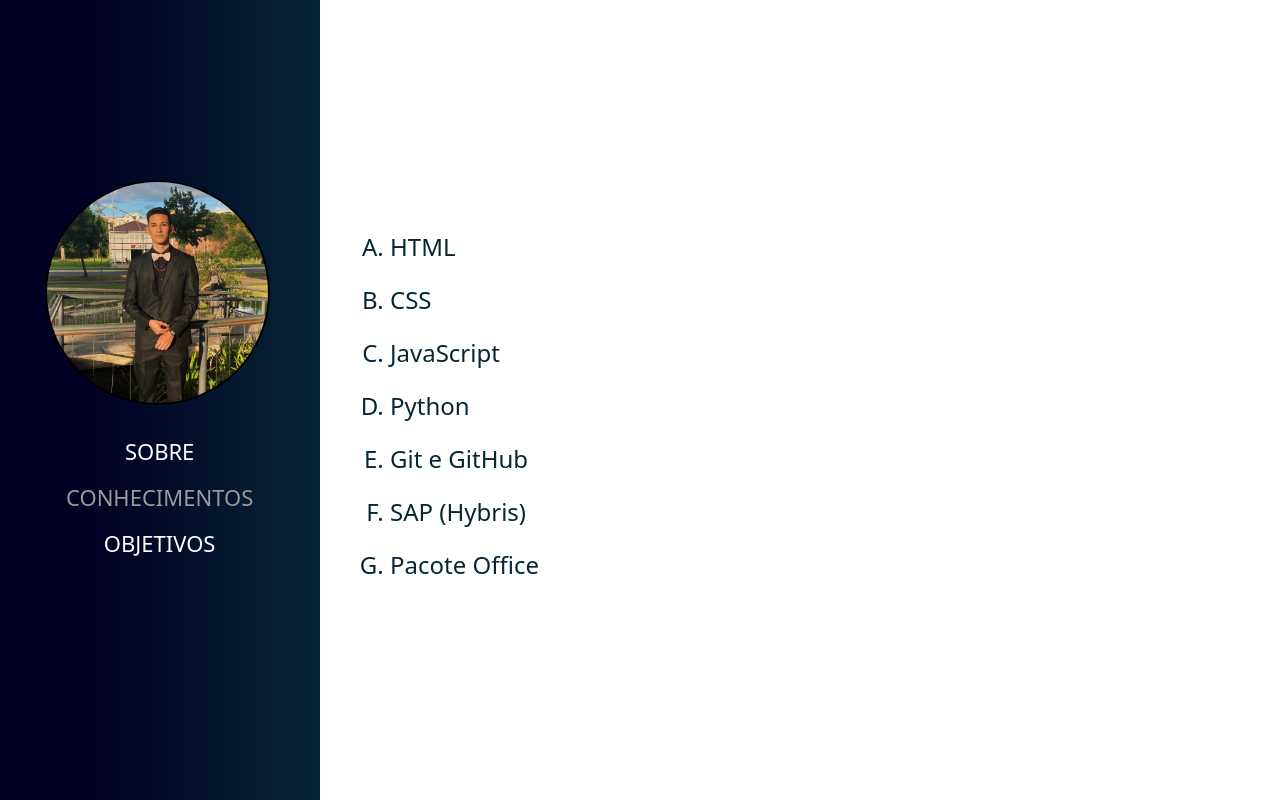
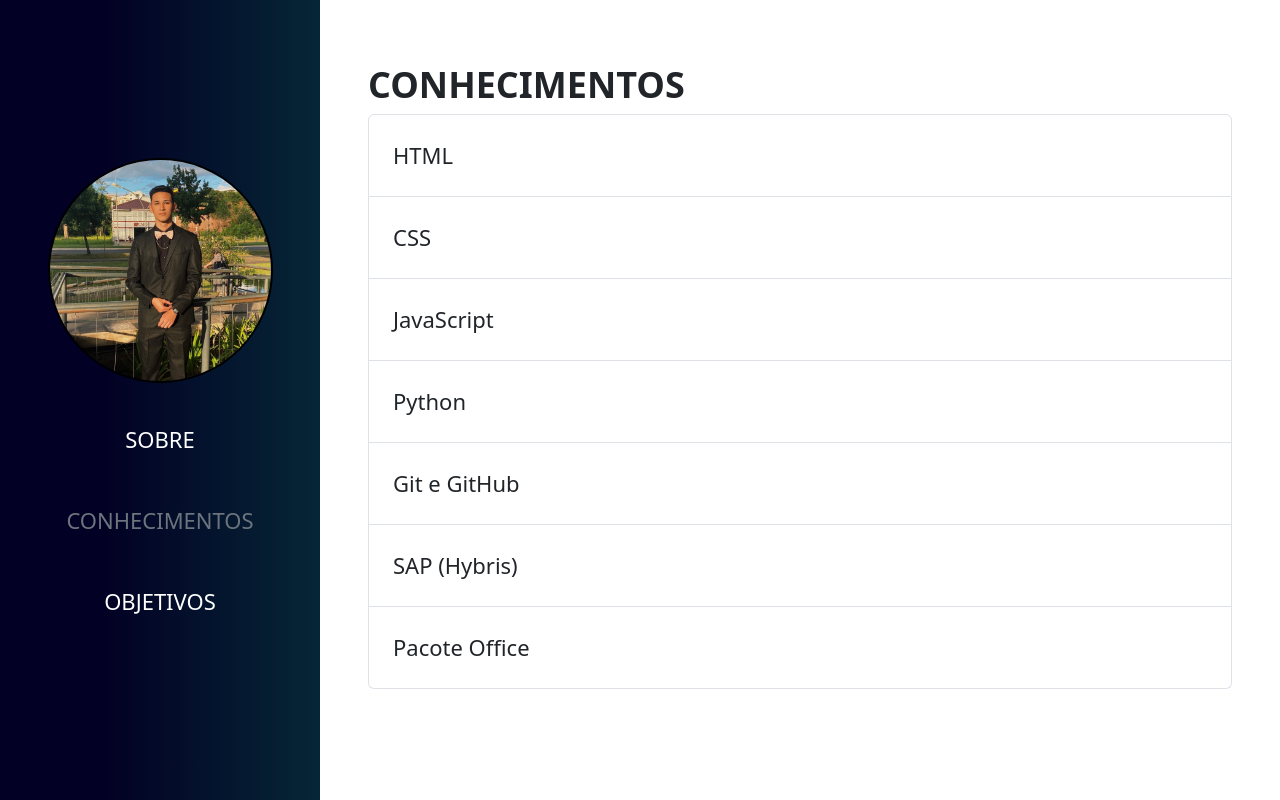
Before and after one commit to riquelmemr/portfolio, a plain HTML site: page conhecimentos.html in a window 1280 px wide. Drawn offline with nearby package versions, Linux system fonts and the light colour scheme.

Commit message:
Initial commit of branch Bootstrap

```diff
--- a/assets/css/styles.css
+++ b/assets/css/styles.css
@@ -25,29 +25,8 @@ body {
   width: 100vw;
 }
 
-.header {
-  position: relative;
-  height: 100vh;
-  width: 25%;
-
+.bg-default {
   background: linear-gradient(var(--primary-color));
-}
-
-.right-container {
-  position: absolute;
-  left: 25%;
-  top: calc(50% - 190px);
-
-  margin: 0 0 0 20px;
-}
-
-.container-img {
-  position: absolute;
-  left: calc(50% - 115px);
-  top: calc(40% - 140px);
-  width: 100%;
-
-  margin: 0 0 20px 0;
 }
 
 .my-image {
@@ -85,11 +64,6 @@ body {
   transition: 0.3s;
 }
 
-.selected {
-  font-weight: 500;
-  color: var(--gray);
-}
-
 .name {
   font-size: 50px;
   text-transform: uppercase;
@@ -125,21 +99,6 @@ body {
   background: linear-gradient(var(--primary-color-dark));
 }
 
-.list {
-  margin: 0 0 0 30px;
-}
-
-.list li {
-  font-size: 24px;
-  margin: 20px;
-  color: var(--primary-color-default);
-  font-weight: 500;
-}
-
-.list li a {
-  text-decoration: none;
-}
-
 .loading {
   width: 0%;
   height: 10px;
@@ -152,6 +111,14 @@ body {
   animation: toFill 4s linear infinite;
 }
 
+.list-title {
+  font-size: 36px;
+}
+
+.list-item {
+  font-size: 22px;
+}
+
 @keyframes toFill {
   from {width: 0%;}
   to {width: 65%;}
--- a/conhecimentos.html
+++ b/conhecimentos.html
@@ -5,41 +5,67 @@
     <meta http-equiv="X-UA-Compatible" content="IE=edge" />
     <meta name="viewport" content="width=device-width, initial-scale=1.0" />
     <link rel="stylesheet" href="./assets/css/styles.css" />
-    <title>Portfolio | CONHECIMENTOS</title>
+    <link
+      rel="stylesheet"
+      href="https://cdnjs.cloudflare.com/ajax/libs/font-awesome/4.7.0/css/font-awesome.min.css"
+    />
+    <link
+      href="https://cdn.jsdelivr.net/npm/bootstrap@5.3.0-alpha1/dist/css/bootstrap.min.css"
+      rel="stylesheet"
+      integrity="sha384-GLhlTQ8iRABdZLl6O3oVMWSktQOp6b7In1Zl3/Jr59b6EGGoI1aFkw7cmDA6j6gD"
+      crossorigin="anonymous"
+    />
+    <title>Portfolio | SOBRE</title>
   </head>
   <body>
-    <div class="main">
-      <header class="header">
-        <div class="container-img">
+    <div class="container-fluid">
+      <div class="row vh-100 align-items-center justify-content-center">
+        <div
+          class="col-xl-3 col-md-5 col-sm-12 col-xs-12 vh-100 d-flex align-items-center flex-column justify-content-center bg-default"
+        >
           <img
             src="./assets/img/eu.jpeg"
-            alt="Riquelme Maia Rodrigue"
+            alt="Riquelme Maia Rodrigues"
             class="my-image"
           />
-        </div>
-        <nav class="navigation">
-          <ul class="nav-list">
+          <ul class="nav flex-column d-flex align-items-center mt-3">
             <li class="nav-item">
-              <a href="./index.html">SOBRE</a>
+              <a class="nav-link" href="./index.html">SOBRE</a>
             </li>
-            <li class="nav-item selected">CONHECIMENTOS</li>
             <li class="nav-item">
-              <a href="./objetivos.html">OBJETIVOS</a>
+              <a class="nav-link text-secondary" href="#">CONHECIMENTOS</a>
+            </li>
+            <li class="nav-item">
+              <a class="nav-link" href="./objetivos.html">OBJETIVOS</a>
             </li>
           </ul>
-        </nav>
-      </header>
-
-      <div class="right-container">
-        <ol type="A" class="list">
-          <li>HTML</li>
-          <li>CSS</li>
-          <li>JavaScript</li>
-          <li>Python</li>
-          <li>Git e GitHub</li>
-          <li>SAP (Hybris)</li>
-          <li>Pacote Office</li>
-        </ol>
+        </div>
+        <div class=" col-md-7 col-xl-9 col-sm-12 col-xs-12 p-5">
+          <h1 class="fw-bold list-title">CONHECIMENTOS</h1>
+          <div class="list-group mb-5">
+            <a class="list-group-item list-group-item-action p-4 list-item">
+              HTML
+            </a>
+            <a class="list-group-item list-group-item-action p-4 list-item"
+              >CSS</a
+            >
+            <a class="list-group-item list-group-item-action p-4 list-item"
+              >JavaScript</a
+            >
+            <a class="list-group-item list-group-item-action p-4 list-item"
+              >Python</a
+            >
+            <a class="list-group-item list-group-item-action p-4 list-item"
+              >Git e GitHub</a
+            >
+            <a class="list-group-item list-group-item-action p-4 list-item"
+              >SAP (Hybris)</a
+            >
+            <a class="list-group-item list-group-item-action p-4 list-item"
+              >Pacote Office</a
+            >
+          </div>
+        </div>
       </div>
     </div>
   </body>
```
Also changed, not shown: index.html (+27 -18 lines), objetivos.html (+37 -27 lines).
